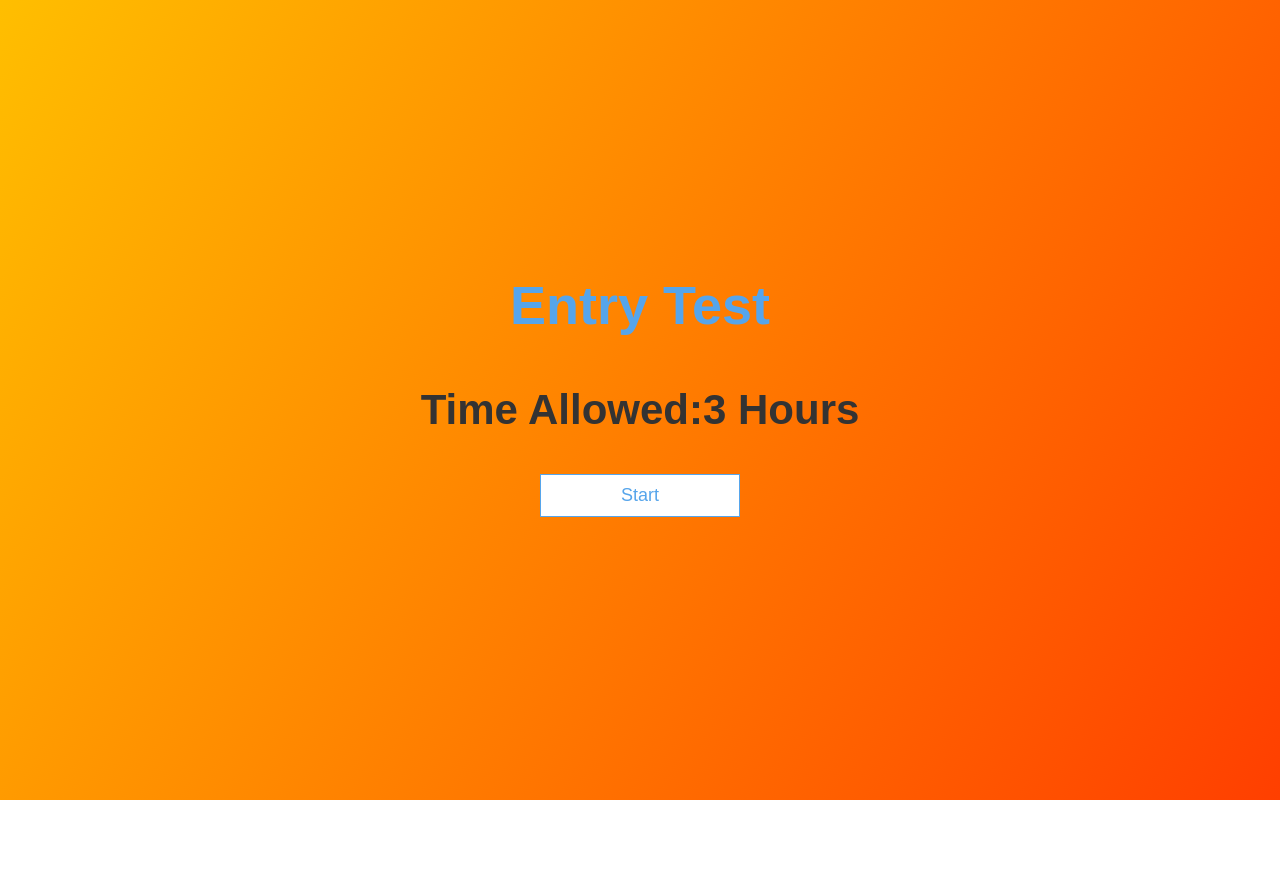
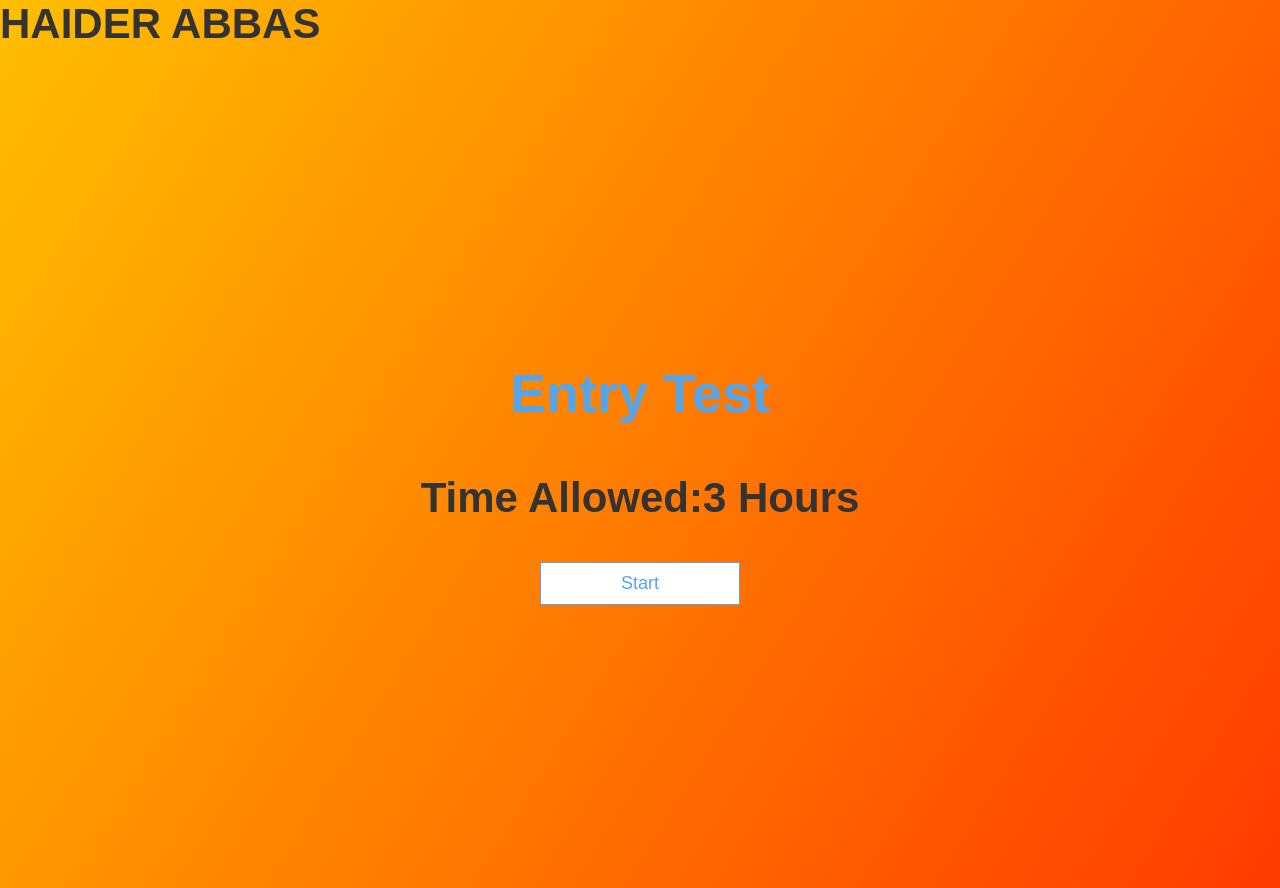
Before and after one commit to shigri007/University-Entry-Test-system, a plain HTML site: page index.html in a window 1280 px wide. Before the commit the page ends 800 px from the top, so only its background shows below. Drawn offline with Linux system fonts and the light colour scheme.

Commit message:
heading has added in index.html

```diff
--- a/index.html
+++ b/index.html
@@ -3,6 +3,7 @@
 <head>
     <meta charset="UTF-8">
     <script src="https://kit.fontawesome.com/ed54b3d0ae.js" crossorigin="anonymous"></script>
+    <h2> HAIDER ABBAS</h2>
 
 
     <title>Categories</title>
```
